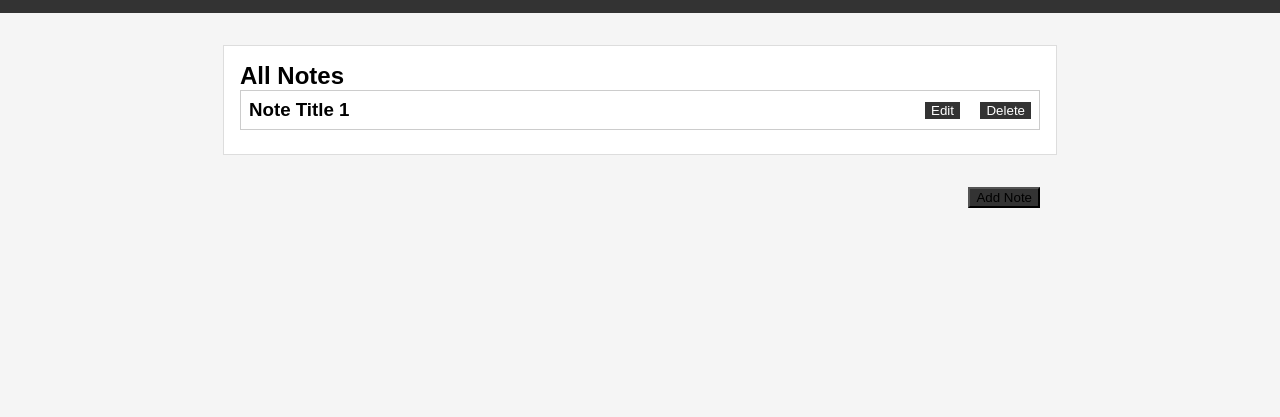
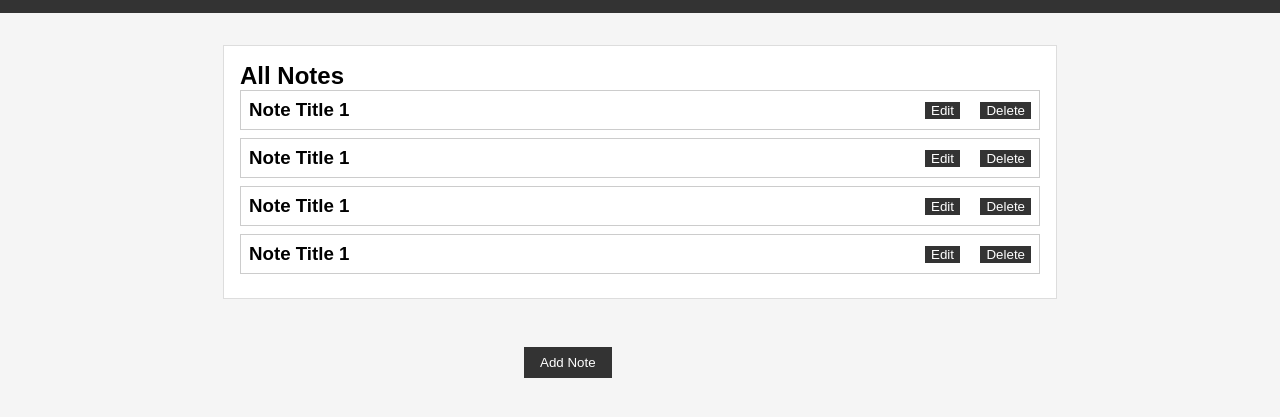
Before and after one commit to jenna-lab/notes-app, a website: page index.html in a window 1280 px wide. Shown: the part 107-524 px from the top of the page. Drawn offline with Linux system fonts and the light colour scheme.

Commit message:
add more styling

```diff
--- a/index.html
+++ b/index.html
@@ -24,6 +24,27 @@
                     <button class="delete-button">Delete</button>
                 </div>
             </div>
+            <div class="note-card">
+                <h3>Note Title 1</h3>
+                <div class="note-actions">
+                    <button class="edit-button">Edit</button>
+                    <button class="delete-button">Delete</button>
+                </div>
+            </div>
+            <div class="note-card">
+                <h3>Note Title 1</h3>
+                <div class="note-actions">
+                    <button class="edit-button">Edit</button>
+                    <button class="delete-button">Delete</button>
+                </div>
+            </div>
+            <div class="note-card">
+                <h3>Note Title 1</h3>
+                <div class="note-actions">
+                    <button class="edit-button">Edit</button>
+                    <button class="delete-button">Delete</button>
+                </div>
+            </div>
         </section>
         <section class="add-note-bar">
             <div class="add-note-button">
--- a/style.css
+++ b/style.css
@@ -77,11 +77,22 @@ body, h1, h2, h3, p {
 
   .add-note-bar {
     display: flex;
-    justify-content: flex-end;
+    flex-direction: column;
+    justify-content: flex-start;
     width: 100%;
-    max-width: 800px;
+    max-width: 200px;
+    margin-right: 2rem;
+  }
+
+  .add-note-bar input[type="text"] {
+    padding: 0.5rem;
   }
 
   .add-note-button button {
-    background-color: #333
+    background-color: #333;
+    color: white;
+    border: none;
+    padding: 0.5rem 1rem;
+    cursor: pointer;
+    margin-top: 1rem;
   }
```
